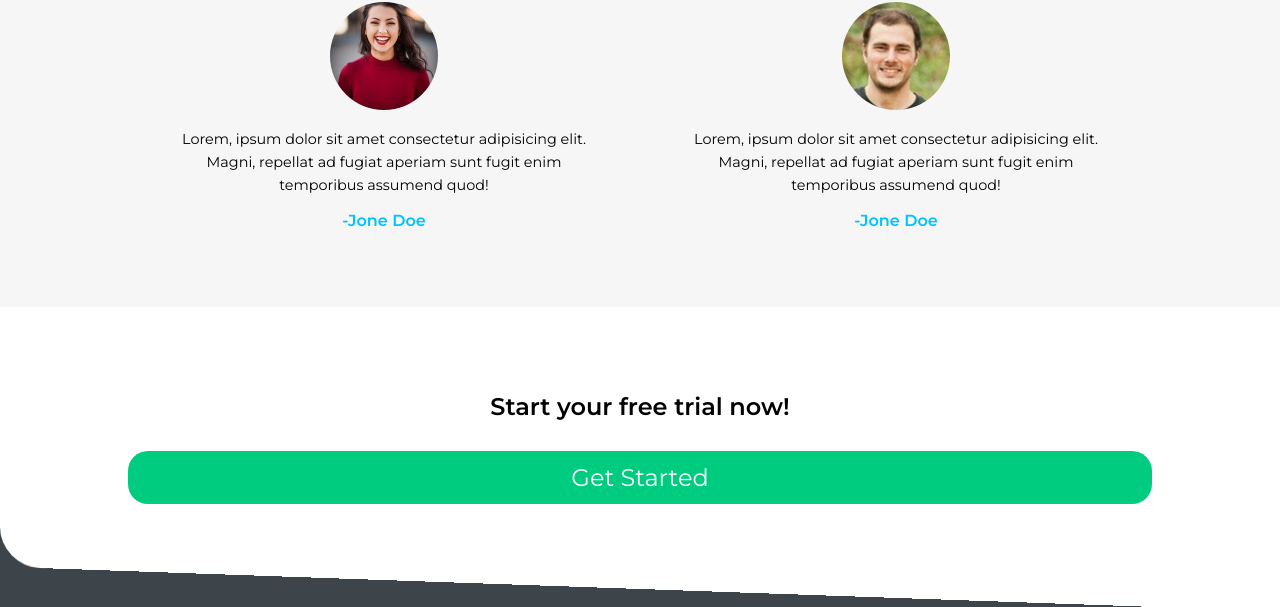
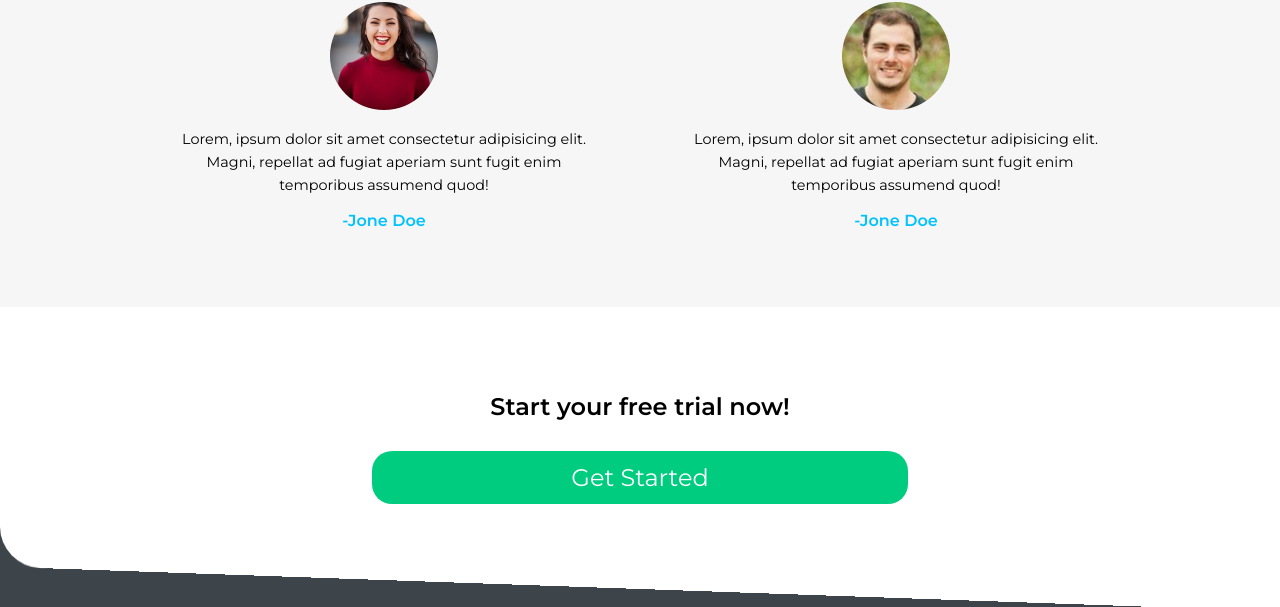
Before and after one commit to Yosef-Ali/Front-End, a plain HTML site: page index.html in a window 1280 px wide. Shown: the part 1343-1950 px from the top of the page. Drawn offline with Linux system fonts and the light colour scheme.

Commit message:
modifiy css

```diff
--- a/css/main.css
+++ b/css/main.css
@@ -132,7 +132,7 @@ h2 {
 	margin-top: 7%;
 }
 
-.cat {
+.cta {
 	background: #00cc80;
 	width: calc(100%-1em);
 	display: block;
--- a/index.html
+++ b/index.html
@@ -105,7 +105,7 @@
 		</div>
 		<div class="container">
 			<h2>Start your free trial now!</h2>
-			<a href="#" class="cat">Get Started</a>
+			<a href="#" class="cta">Get Started</a>
 		</div>
 		<footer>
 			<div class="footer-container">
```
